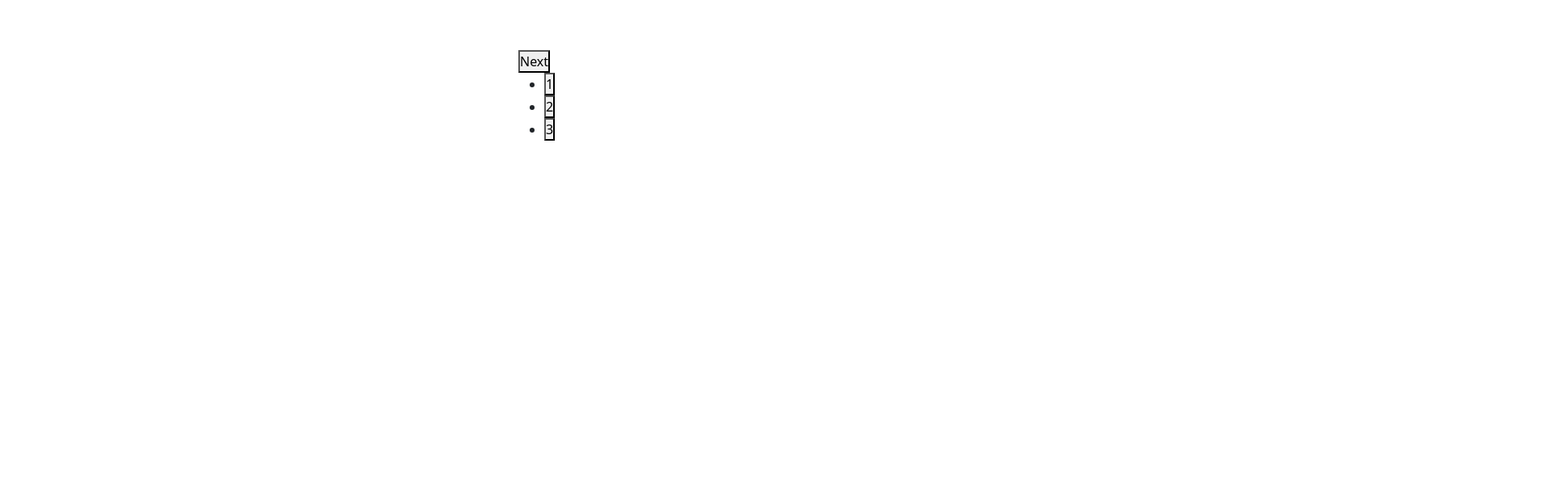
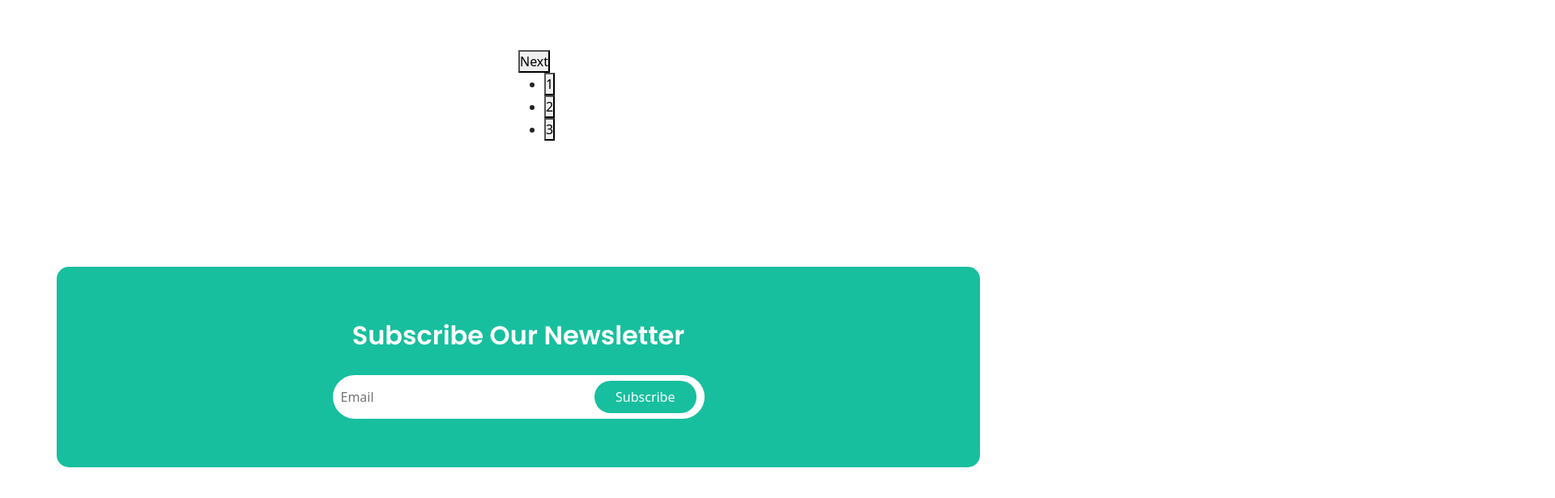
Before and after one commit to PFE-Elearning/pfe-e-learning, a React (Create React App) app: page / in a window 1280 px wide. Shown: the part 3209-3825 px from the top of the page at 81% size, 1920 px wide, since content can reach past the window. Before the commit the page ends 3469 px from the top, so only its background shows below. Built offline with nearby package versions, Linux system fonts and the light colour scheme; the HTML template or start-up script is replaced by a standard one; a web font is replaced by a local one.

Commit message:
Newsletter section

```diff
--- a/src/pages/Home.js
+++ b/src/pages/Home.js
@@ -1,11 +1,13 @@
 import React, { Fragment } from "react";
 import FreeCourse from "../components/Free-course-section/FreeCourse";
 import Testimonial from "../components/Testimonial/Testimontials";
+import Newsletter from "../components/Newsletter/Newsletter";
 const Home = () => {
   return (
     <Fragment>
     <FreeCourse />
     <Testimonial />
+    <Newsletter />
 
 
     </Fragment>
```
